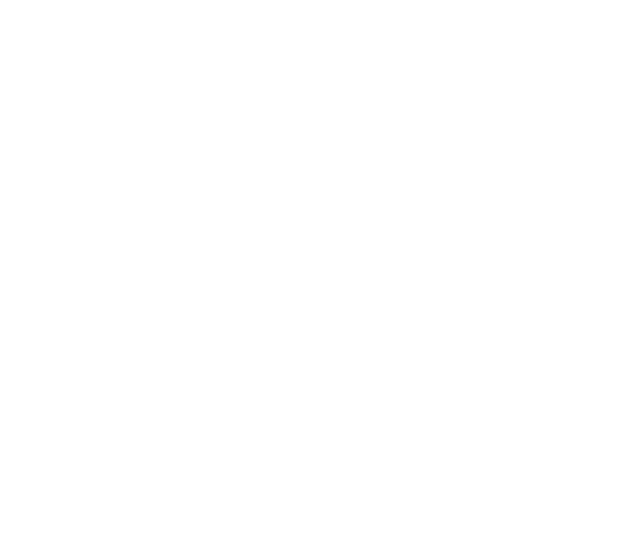
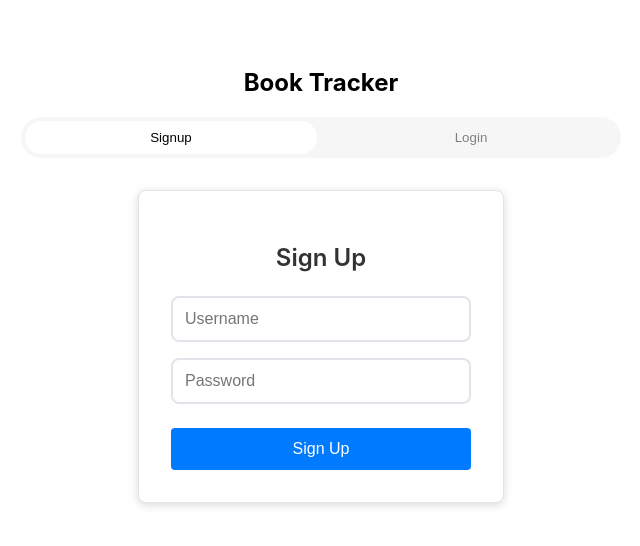
Before and after one commit to NaiefRA/book_tracker, a React (Create React App) app in the folder frontend/: page / in a window 1280 px wide. Before the commit this address had no page. Shown: the top 546 px of the page, without its empty margins (319-959 px from the left). Built offline with nearby package versions, Linux system fonts and the light colour scheme.

Commit message:
change path

```diff
--- a/frontend/src/App.js
+++ b/frontend/src/App.js
@@ -8,7 +8,7 @@
     <BrowserRouter>
       <div className="App">
         <Routes>
-          <Route path="/loginsignup" element={<LoginSignup />}></Route>
+          <Route path="/" element={<LoginSignup />}></Route>
           <Route path="/home" element={<Home />}></Route>
           <Route path="/add" element={<Add />}></Route>
         </Routes>
```
